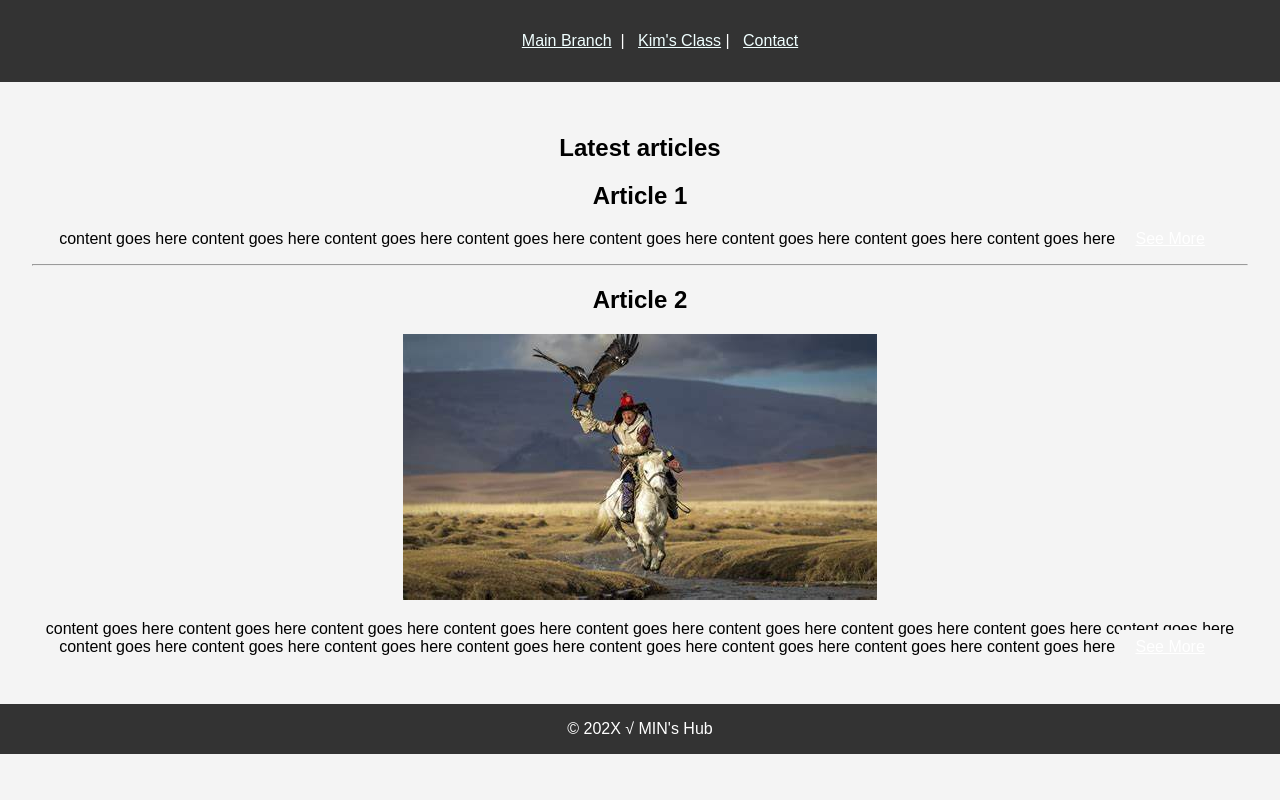
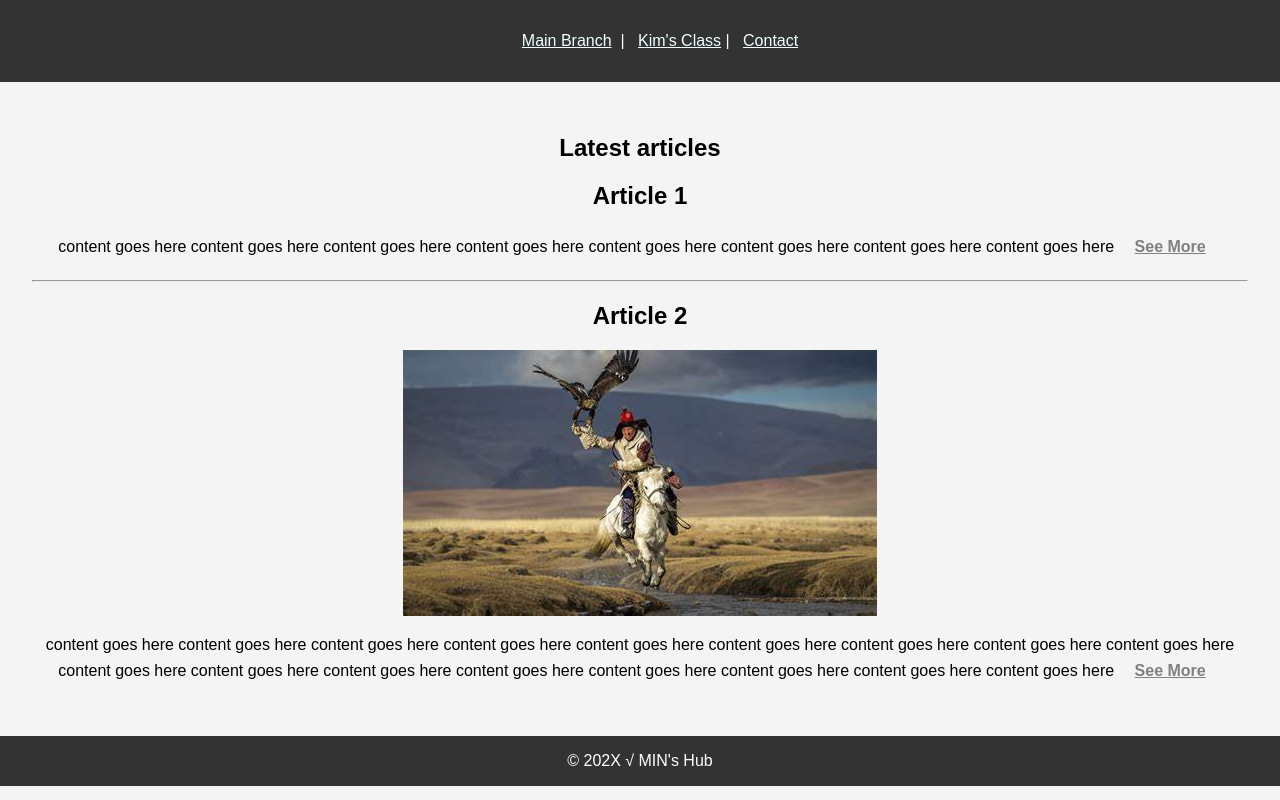
Before and after one commit to 101045330/DESN3035-E1, a website: page index.html in a window 1280 px wide. Drawn offline with Linux system fonts and the light colour scheme.

Commit message:
Update style.css

```diff
--- a/styles/style.css
+++ b/styles/style.css
@@ -22,13 +22,14 @@ main {
 
 .button1 {
     padding: 0.5em 1em;
-    background-color: #007BFF;
-    color: white;
+    color: gray;
+    font-weight:bold;
     border: none;
     border-radius: 5px;
     cursor: pointer;
     background-color: #f4f4f4;
     border-radius: 2px;
+    display:inline-block;
 }
 
 button:hover {
```
